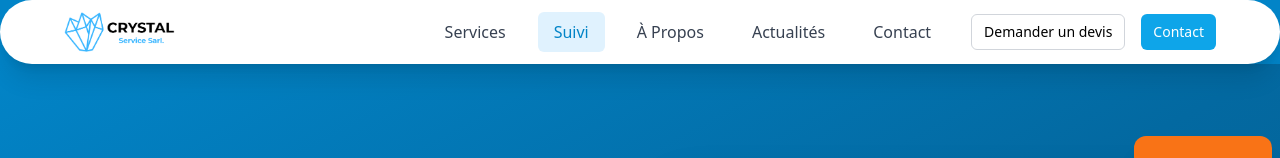
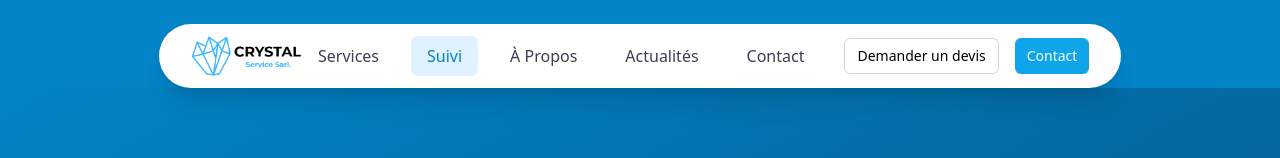
Before and after one commit to Kingcedloga/CrystalService1, a React (Vite) app: page / in a window 1280 px wide. Shown: the top 158 px of the page. Built offline with nearby package versions, Linux system fonts and the light colour scheme.

Commit message:
Updated Header.tsx

```diff
--- a/src/components/Layout/Header.tsx
+++ b/src/components/Layout/Header.tsx
@@ -27,8 +27,8 @@ export const Header: React.FC = () => {
   ];
 
   return (
-    <header className="bg-white shadow-xl relative z-50 rounded-full px-8 py-3">
-      <div className="max-w-7xl mx-auto px-4 sm:px-6 lg:px-8">
+    <header className="bg-white shadow-xl relative z-50 rounded-full max-w-7xl mx-auto mt-6 px-8 py-3">
+      <div className="">
         <div className="flex justify-between items-center">
           {/* Logo */}
           <Link to="/" className="flex items-center space-x-2">
```
